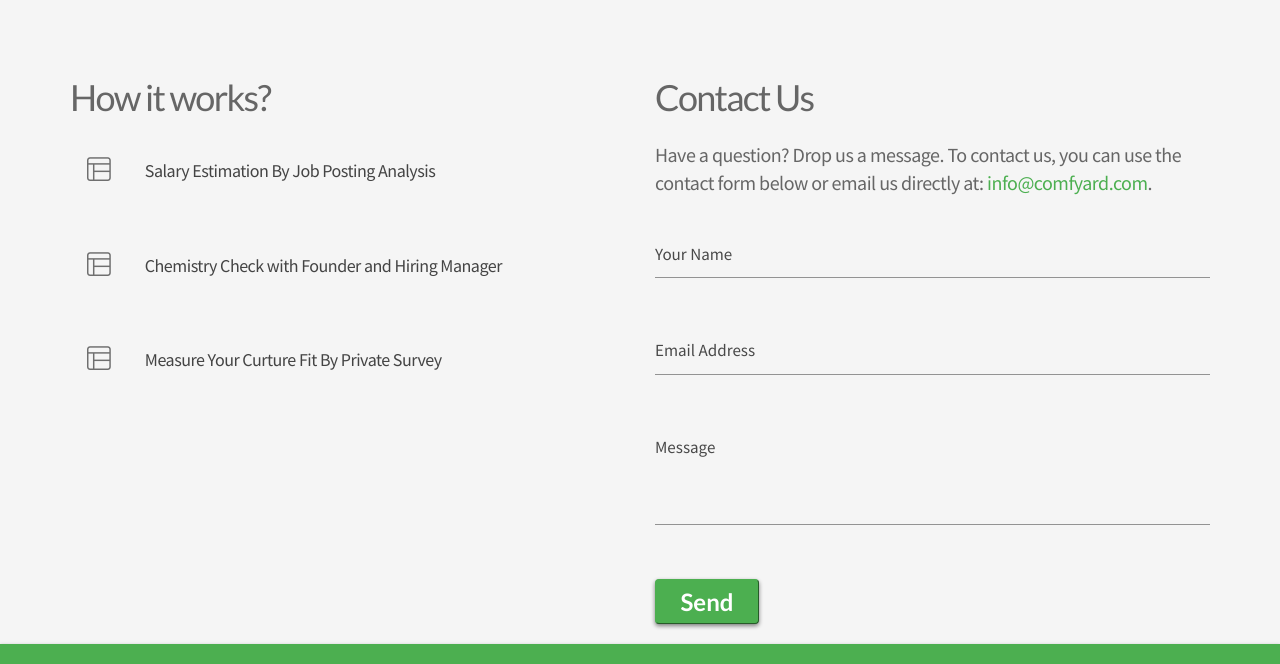
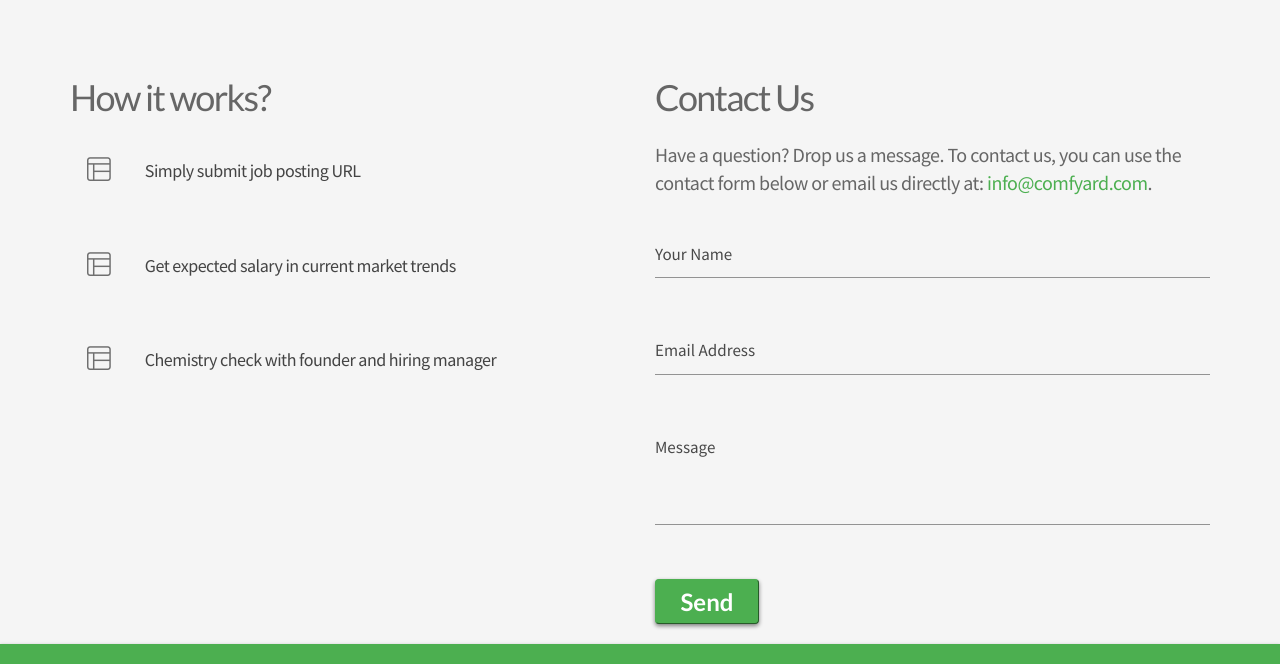
Before and after one commit to moredream/motherboard, a plain HTML site: page public/index-jobseeker.html in a window 1280 px wide. Shown: the part 841-1505 px from the top of the page. Drawn offline with Linux system fonts and the light colour scheme.

Commit message:
change descriptions

```diff
--- a/public/index-jobseeker.html
+++ b/public/index-jobseeker.html
@@ -171,9 +171,9 @@
 					<div class="col-xs-12 col-sm-6 col-md-6 col-lg-6">
 						<h3 class="comf-info-title">How it works?</h3>
 						<ul class="icon_list">
-							<li class="comf-li"><div data-icon="&#xe0d1;" class="icon_small float-left"></div><h6 class="comf-info-keyword">Salary Estimation By Job Posting Analysis</h6></li>
-							<li class="comf-li"><div data-icon="&#xe0d1;" class="icon_small float-left"></div><h6 class="comf-info-keyword">Chemistry Check with Founder and Hiring Manager</h6></li>
-							<li class="comf-li"><div data-icon="&#xe0d1;" class="icon_small float-left"></div><h6 class="comf-info-keyword">Measure Your Curture Fit By Private Survey</h6></li>
+							<li class="comf-li"><div data-icon="&#xe0d1;" class="icon_small float-left"></div><h6 class="comf-info-keyword">Simply submit job posting URL</h6></li>
+							<li class="comf-li"><div data-icon="&#xe0d1;" class="icon_small float-left"></div><h6 class="comf-info-keyword">Get expected salary in current market trends</h6></li>
+							<li class="comf-li"><div data-icon="&#xe0d1;" class="icon_small float-left"></div><h6 class="comf-info-keyword">Chemistry check with founder and hiring manager</h6></li>
 						</ul>
 					</div>
 
```
